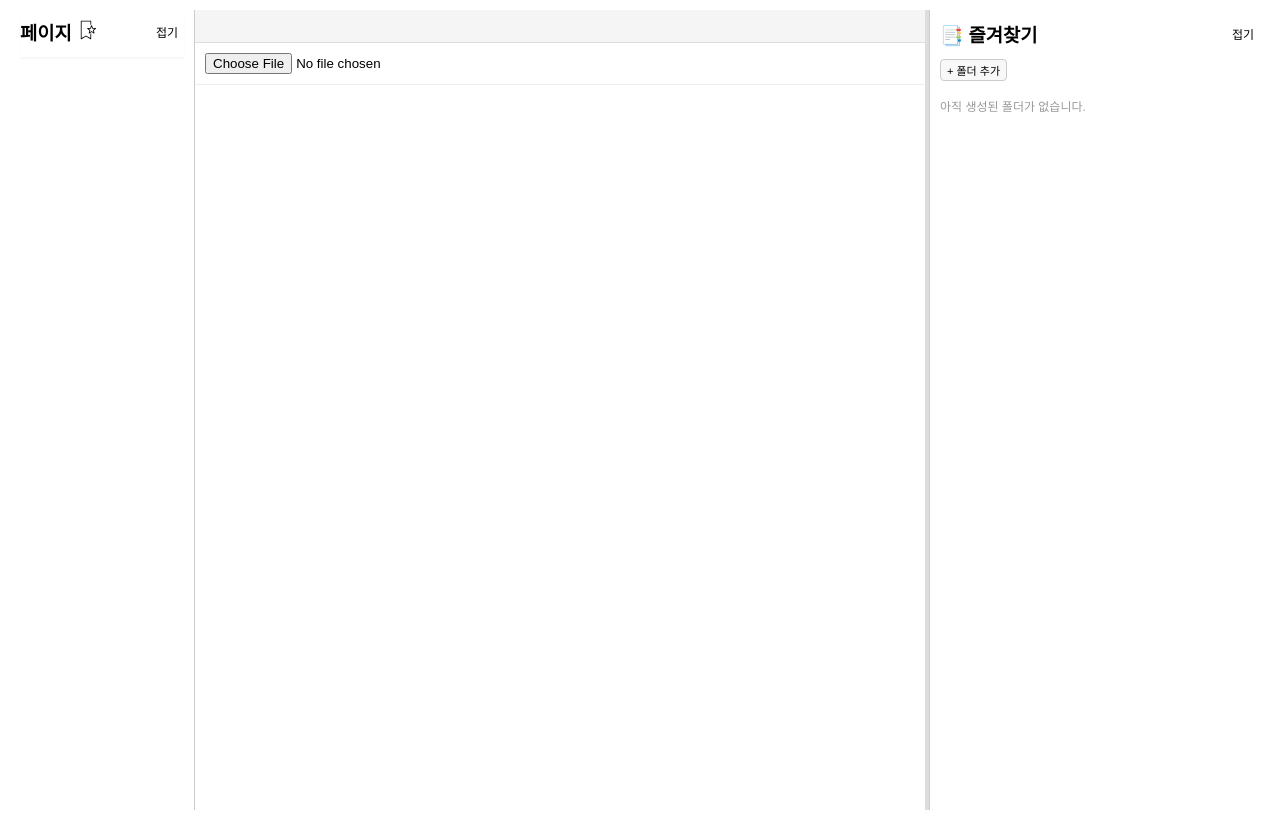
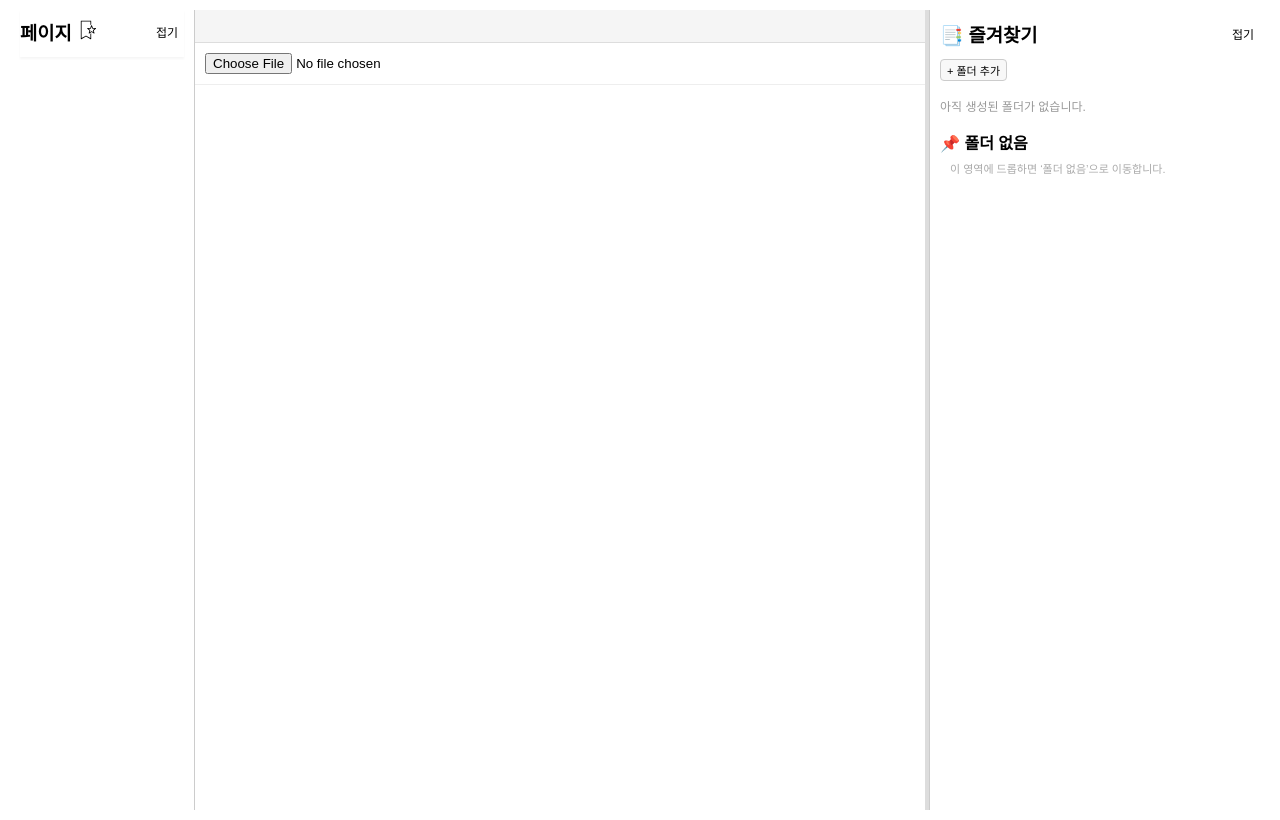
Before and after one commit to gyull92/pdf, a React (Vite) app: page / in a window 1280 px wide. Built offline with nearby package versions, Linux system fonts and the light colour scheme.

Commit message:
Feat: 즐겨찾기 드래그엔드롭 구현

```diff
--- a/src/PdfViewerWithBookmarks.jsx
+++ b/src/PdfViewerWithBookmarks.jsx
@@ -7,7 +7,6 @@ import onSvg from "../src/svg/on.svg";
 
 pdfjsLib.GlobalWorkerOptions.workerSrc = `https://cdnjs.cloudflare.com/ajax/libs/pdf.js/${pdfjsLib.version}/pdf.worker.min.js`;
 
-// 맨 위 import들 아래쯤
 let ipcRenderer = null;
 
 if (typeof window !== "undefined" && window.require) {
@@ -301,8 +300,10 @@ const BookmarkItem = styled.li`
   flex-direction: column;
   margin-bottom: 6px;
   border-bottom: 1px solid #eee;
-  padding: 4px 0;
+  padding: 4px 4px;
   gap: 4px;
+  border-radius: 4px;
+  background: ${(props) => (props.$selected ? "#e6f0ff" : "transparent")};
 `;
 
 const BookmarkHeader = styled.div`
@@ -667,7 +668,7 @@ export default function PdfViewerWithBookmarks() {
     visible: false,
     x: 0,
     y: 0,
-    type: null, // 'folder' | 'bookmark'
+    type: null, // 'folder' | 'bookmark' | 'unassigned'
     target: null, // { folderId } or { key }
   });
 
@@ -678,18 +679,65 @@ export default function PdfViewerWithBookmarks() {
     value: "",
   });
 
-  // 🔹 전역 드래그 방지 (브라우저 기본 동작 막기)
+  // 🔵 즐겨찾기 다중 선택 / 드래그 상태
+  const [selectedBookmarkKeys, setSelectedBookmarkKeys] = useState([]);
+  const [lastSelectedBookmarkKey, setLastSelectedBookmarkKey] = useState(null);
+  const [draggingBookmarkKeys, setDraggingBookmarkKeys] = useState([]);
+
+  // 🔹 전역 드래그앤드롭 처리 (브라우저 기본 동작 막기 + PDF 열기)
   useEffect(() => {
-    const preventDefault = (e) => {
+    const isFileDrag = (e) => {
+      const dt = e.dataTransfer;
+      if (!dt) return false;
+      // Files 타입이 있을 때만 "파일 드래그"로 간주
+      return Array.from(dt.types || []).includes("Files");
+    };
+
+    const handleWindowDragOver = (e) => {
+      if (!isFileDrag(e)) return; // 🔹 내부 드래그(즐겨찾기 이동)는 건드리지 않음
+
       e.preventDefault();
+      if (e.dataTransfer) {
+        e.dataTransfer.dropEffect = "copy";
+      }
+      setIsDragOver(true);
     };
 
-    window.addEventListener("dragover", preventDefault);
-    window.addEventListener("drop", preventDefault);
+    const handleWindowDragLeave = (e) => {
+      if (!isFileDrag(e)) return;
+      e.preventDefault();
+      setIsDragOver(false);
+    };
+
+    const handleWindowDrop = (e) => {
+      if (!isFileDrag(e)) return; // 🔹 파일이 아닐 때는 그냥 패스
+
+      e.preventDefault();
+      setIsDragOver(false);
+
+      const file = e.dataTransfer?.files?.[0];
+      if (!file) return;
+
+      const isPdf =
+        file.type === "application/pdf" ||
+        file.name.toLowerCase().endsWith(".pdf");
+
+      if (!isPdf) {
+        alert("PDF 파일만 열 수 있습니다.");
+        return;
+      }
+
+      loadPdfFromFile(file);
+    };
+
+    window.addEventListener("dragover", handleWindowDragOver);
+    window.addEventListener("dragleave", handleWindowDragLeave);
+    window.addEventListener("drop", handleWindowDrop);
 
     return () => {
-      window.removeEventListener("dragover", preventDefault);
-      window.removeEventListener("drop", preventDefault);
+      window.removeEventListener("dragover", handleWindowDragOver);
+      window.removeEventListener("dragleave", handleWindowDragLeave);
+      window.removeEventListener("drop", handleWindowDrop);
     };
   }, []);
 
@@ -1857,6 +1905,8 @@ export default function PdfViewerWithBookmarks() {
   });
 
   const unassignedBookmarks = bookmarks.filter((bm) => !bm.folderId);
+  // 🔹 '폴더 없음' 리스트에 보이는 즐겨찾기 key 순서
+  const unassignedKeys = unassignedBookmarks.map((b) => b.key);
 
   // 텍스트 검색
   const handleSearch = () => {
@@ -1929,6 +1979,13 @@ export default function PdfViewerWithBookmarks() {
   const handleBookmarkContextMenu = (e, bm) => {
     e.preventDefault();
     e.stopPropagation();
+
+    // 우클릭 시, 선택에 포함되지 않았다면 이 북마크만 선택
+    if (!selectedBookmarkKeys.includes(bm.key)) {
+      setSelectedBookmarkKeys([bm.key]);
+      setLastSelectedBookmarkKey(bm.key);
+    }
+
     setContextMenu({
       visible: true,
       x: e.clientX,
@@ -1938,6 +1995,19 @@ export default function PdfViewerWithBookmarks() {
     });
   };
 
+  // 🔹 '폴더 없음' 영역 우클릭
+  const handleUnassignedContextMenu = (e) => {
+    e.preventDefault();
+    e.stopPropagation();
+    setContextMenu({
+      visible: true,
+      x: e.clientX,
+      y: e.clientY,
+      type: "unassigned",
+      target: null,
+    });
+  };
+
   const closeContextMenu = () => {
     setContextMenu({ visible: false, x: 0, y: 0, type: null, target: null });
   };
@@ -1986,6 +2056,59 @@ export default function PdfViewerWithBookmarks() {
     closeContextMenu();
   };
 
+  // 🔹 특정 폴더 안 즐겨찾기 모두 삭제
+  const handleDeleteAllBookmarksInFolder = (folderId) => {
+    const folder = folders.find((f) => f.id === folderId);
+    const name = folder ? folder.name : "";
+    const count = bookmarks.filter((bm) => bm.folderId === folderId).length;
+
+    if (count === 0) {
+      alert("이 폴더에는 삭제할 즐겨찾기가 없습니다.");
+      return;
+    }
+
+    if (
+      !window.confirm(
+        `"${name}" 폴더 안의 ${count}개 즐겨찾기를 모두 삭제하시겠습니까?`
+      )
+    ) {
+      return;
+    }
+
+    setBookmarks((prev) => prev.filter((bm) => bm.folderId !== folderId));
+  };
+
+  // 🔹 '폴더 없음' 즐겨찾기 모두 삭제
+  const handleDeleteAllUnassignedBookmarks = () => {
+    const count = bookmarks.filter((bm) => !bm.folderId).length;
+
+    if (count === 0) {
+      alert("'폴더 없음'에 삭제할 즐겨찾기가 없습니다.");
+      return;
+    }
+
+    if (
+      !window.confirm(
+        `'폴더 없음'에 있는 ${count}개의 즐겨찾기를 모두 삭제하시겠습니까?`
+      )
+    ) {
+      return;
+    }
+
+    setBookmarks((prev) => prev.filter((bm) => bm.folderId));
+  };
+
+  const handleFolderDeleteAllBookmarksFromMenu = () => {
+    if (!contextMenu.target) return;
+    handleDeleteAllBookmarksInFolder(contextMenu.target.folderId);
+    closeContextMenu();
+  };
+
+  const handleUnassignedDeleteAllFromMenu = () => {
+    handleDeleteAllUnassignedBookmarks();
+    closeContextMenu();
+  };
+
   // 탭 드래그 시작
   const handleTabDragStart = (e, tabId) => {
     setDraggingTabId(tabId);
@@ -2058,15 +2181,132 @@ export default function PdfViewerWithBookmarks() {
     setShowOnlyBookmarked((prev) => !prev);
   };
 
+  // 🔵 즐겨찾기 클릭(단일/다중/범위 선택)
+  // visibleKeys: 현재 클릭한 즐겨찾기가 속한 리스트(폴더 / 폴더 없음)의 key 순서
+  const handleBookmarkClick = (e, bm, visibleKeys) => {
+    e.stopPropagation();
+
+    const allKeysInOrder =
+      Array.isArray(visibleKeys) && visibleKeys.length > 0
+        ? visibleKeys
+        : bookmarks.map((b) => b.key);
+
+    // Shift 범위 선택: 현재 리스트 안에서만 동작
+    if (e.shiftKey && lastSelectedBookmarkKey) {
+      const lastIndex = allKeysInOrder.indexOf(lastSelectedBookmarkKey);
+      const currentIndex = allKeysInOrder.indexOf(bm.key);
+
+      if (lastIndex !== -1 && currentIndex !== -1) {
+        const [start, end] =
+          lastIndex < currentIndex
+            ? [lastIndex, currentIndex]
+            : [currentIndex, lastIndex];
+
+        const rangeKeys = allKeysInOrder.slice(start, end + 1);
+
+        setSelectedBookmarkKeys((prev) =>
+          Array.from(new Set([...prev, ...rangeKeys]))
+        );
+        return;
+      }
+    }
+
+    // Ctrl / Cmd 다중 선택
+    if (e.ctrlKey || e.metaKey) {
+      setSelectedBookmarkKeys((prev) =>
+        prev.includes(bm.key)
+          ? prev.filter((k) => k !== bm.key)
+          : [...prev, bm.key]
+      );
+      setLastSelectedBookmarkKey(bm.key);
+      return;
+    }
+
+    // 일반 클릭: 단일 선택
+    setSelectedBookmarkKeys([bm.key]);
+    setLastSelectedBookmarkKey(bm.key);
+  };
+
+  // 🔵 즐겨찾기 드래그 시작/끝
+  const handleBookmarkDragStart = (e, bm) => {
+    let keysToDrag = selectedBookmarkKeys.includes(bm.key)
+      ? selectedBookmarkKeys
+      : [bm.key];
+
+    if (!selectedBookmarkKeys.includes(bm.key)) {
+      setSelectedBookmarkKeys(keysToDrag);
+      setLastSelectedBookmarkKey(bm.key);
+    }
+
+    setDraggingBookmarkKeys(keysToDrag);
+
+    if (e.dataTransfer) {
+      e.dataTransfer.effectAllowed = "move";
+      e.dataTransfer.setData("text/plain", JSON.stringify(keysToDrag));
+    }
+  };
+
+  const handleBookmarkDragEnd = () => {
+    setDraggingBookmarkKeys([]);
+  };
+
+  // 🔵 폴더로 드롭했을 때 즐겨찾기 이동
+  const handleBookmarkDropOnFolder = (e, folderId) => {
+    e.preventDefault();
+    e.stopPropagation();
+
+    let keys = draggingBookmarkKeys;
+
+    if ((!keys || keys.length === 0) && e.dataTransfer) {
+      const data = e.dataTransfer.getData("text/plain");
+      if (data) {
+        try {
+          keys = JSON.parse(data);
+        } catch (err) {
+          keys = [];
+        }
+      }
+    }
+
+    if (!keys || keys.length === 0) return;
+
+    setBookmarks((prev) =>
+      prev.map((bm) => (keys.includes(bm.key) ? { ...bm, folderId } : bm))
+    );
+
+    setDraggingBookmarkKeys([]);
+  };
+
+  // 🔵 '폴더 없음'으로 드롭했을 때 폴더 해제
+  const handleBookmarkDropOnUnassigned = (e) => {
+    e.preventDefault();
+    e.stopPropagation();
+
+    let keys = draggingBookmarkKeys;
+
+    if ((!keys || keys.length === 0) && e.dataTransfer) {
+      const data = e.dataTransfer.getData("text/plain");
+      if (data) {
+        try {
+          keys = JSON.parse(data);
+        } catch (err) {
+          keys = [];
+        }
+      }
+    }
+
+    if (!keys || keys.length === 0) return;
+
+    setBookmarks((prev) =>
+      prev.map((bm) => (keys.includes(bm.key) ? { ...bm, folderId: null } : bm))
+    );
+
+    setDraggingBookmarkKeys([]);
+  };
+
   // 렌더링
   return (
-    <Container
-      $dragOver={isDragOver}
-      onDragEnter={handleDragEnter}
-      onDragOver={handleDragOver}
-      onDragLeave={handleDragLeave}
-      onDrop={handleDrop}
-    >
+    <Container $dragOver={isDragOver}>
       {/* 왼쪽 페이지 탭 (접힘/펼침) */}
       {isLeftCollapsed ? (
         <LeftCollapsedTab onClick={() => setIsLeftCollapsed(false)}>
@@ -2493,11 +2733,20 @@ export default function PdfViewerWithBookmarks() {
                   (bm) => bm.folderId === folder.id
                 );
                 const isFolderCollapsed = collapsedFolders[folder.id];
+                // 🔹 이 폴더 안에서의 key 순서
+                const folderBookmarkKeys = folderBookmarks.map((b) => b.key);
 
                 return (
                   <FolderWrapper
                     key={folder.id}
                     onContextMenu={(e) => handleFolderContextMenu(e, folder)}
+                    onDragOver={(e) => {
+                      e.preventDefault();
+                      if (e.dataTransfer) {
+                        e.dataTransfer.dropEffect = "move";
+                      }
+                    }}
+                    onDrop={(e) => handleBookmarkDropOnFolder(e, folder.id)}
                   >
                     <FolderTitleRow>
                       <div
@@ -2596,10 +2845,22 @@ export default function PdfViewerWithBookmarks() {
                               bm.label,
                               indexMap[bm.key]
                             );
+                            const selected = selectedBookmarkKeys.includes(
+                              bm.key
+                            );
 
                             return (
                               <BookmarkItem
                                 key={bm.key}
+                                $selected={selected}
+                                draggable
+                                onClick={(e) =>
+                                  handleBookmarkClick(e, bm, folderBookmarkKeys)
+                                }
+                                onDragStart={(e) =>
+                                  handleBookmarkDragStart(e, bm)
+                                }
+                                onDragEnd={handleBookmarkDragEnd}
                                 onContextMenu={(e) =>
                                   handleBookmarkContextMenu(e, bm)
                                 }
@@ -2650,19 +2911,47 @@ export default function PdfViewerWithBookmarks() {
               })}
             </FolderList>
 
-            {/* 폴더에 속하지 않은 즐겨찾기 */}
-            {unassignedBookmarks.length > 0 && (
-              <>
-                <h4 style={{ margin: "8px 0 4px" }}>📌 폴더 없음</h4>
-                <FolderBookmarkList>
-                  {unassignedBookmarks.map((bm) => {
+            {/* 폴더에 속하지 않은 즐겨찾기 (항상 드롭 가능 영역) */}
+            <div
+              onContextMenu={handleUnassignedContextMenu}
+              onDragOver={(e) => {
+                e.preventDefault();
+                if (e.dataTransfer) {
+                  e.dataTransfer.dropEffect = "move";
+                }
+              }}
+              onDrop={handleBookmarkDropOnUnassigned}
+              style={{
+                marginTop: 8,
+                paddingBottom: 8,
+              }}
+            >
+              <h4 style={{ margin: "0 0 4px", cursor: "default" }}>
+                📌 폴더 없음
+              </h4>
+
+              <FolderBookmarkList>
+                {unassignedBookmarks.length === 0 ? (
+                  <EmptyFolderText>
+                    이 영역에 드롭하면 ‘폴더 없음’으로 이동합니다.
+                  </EmptyFolderText>
+                ) : (
+                  unassignedBookmarks.map((bm) => {
                     const displayLabel = getBookmarkDisplayLabel(
                       bm.label,
                       indexMap[bm.key]
                     );
+                    const selected = selectedBookmarkKeys.includes(bm.key);
                     return (
                       <BookmarkItem
                         key={bm.key}
+                        $selected={selected}
+                        draggable
+                        onClick={(e) =>
+                          handleBookmarkClick(e, bm, unassignedKeys)
+                        }
+                        onDragStart={(e) => handleBookmarkDragStart(e, bm)}
+                        onDragEnd={handleBookmarkDragEnd}
                         onContextMenu={(e) => handleBookmarkContextMenu(e, bm)}
                       >
                         <BookmarkHeader>
@@ -2700,10 +2989,10 @@ export default function PdfViewerWithBookmarks() {
                         <BookmarkMiddleRow />
                       </BookmarkItem>
                     );
-                  })}
-                </FolderBookmarkList>
-              </>
-            )}
+                  })
+                )}
+              </FolderBookmarkList>
+            </div>
           </RightSidebar>
         </>
       )}
@@ -2719,7 +3008,10 @@ export default function PdfViewerWithBookmarks() {
             이름 변경
           </ContextMenuItem>
           <ContextMenuItem onClick={handleFolderDeleteFromMenu}>
-            삭제
+            폴더 삭제
+          </ContextMenuItem>
+          <ContextMenuItem onClick={handleFolderDeleteAllBookmarksFromMenu}>
+            폴더 내 즐겨찾기 모두 삭제
           </ContextMenuItem>
         </ContextMenu>
       )}
@@ -2738,6 +3030,19 @@ export default function PdfViewerWithBookmarks() {
           </ContextMenuItem>
           <ContextMenuItem onClick={handleBookmarkDeleteFromMenu}>
             삭제
+          </ContextMenuItem>
+        </ContextMenu>
+      )}
+
+      {/* 🔹 '폴더 없음' 컨텍스트 메뉴 */}
+      {contextMenu.visible && contextMenu.type === "unassigned" && (
+        <ContextMenu
+          $x={contextMenu.x}
+          $y={contextMenu.y}
+          onClick={(e) => e.stopPropagation()}
+        >
+          <ContextMenuItem onClick={handleUnassignedDeleteAllFromMenu}>
+            '폴더 없음' 즐겨찾기 모두 삭제
           </ContextMenuItem>
         </ContextMenu>
       )}
```
